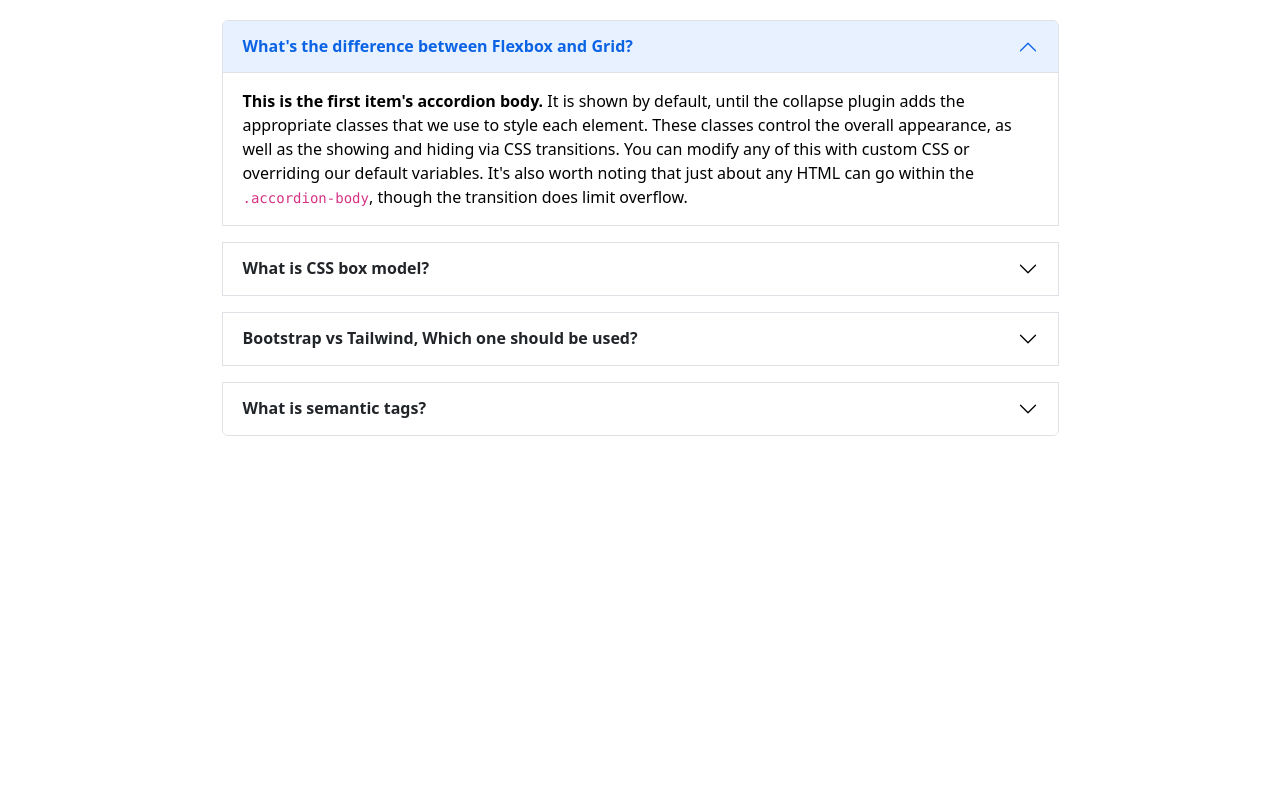
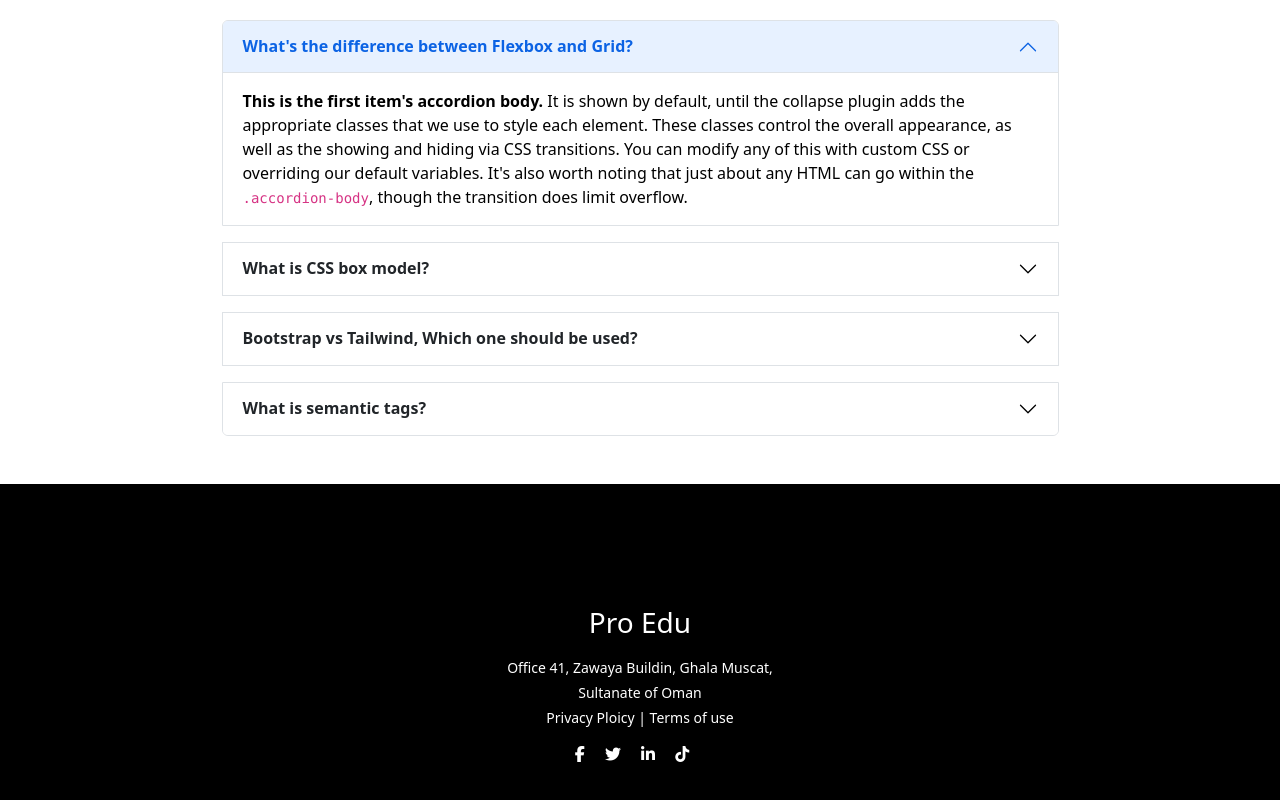
Before and after one commit to Saeedullah15/edtech-website, a plain HTML site: page index.html in a window 1280 px wide. Shown: the part 1754-2554 px from the top of the page. Before the commit the page ends 2238 px from the top, so only its background shows below. Drawn offline with nearby package versions, Linux system fonts and the light colour scheme.

Commit message:
footer done

```diff
--- a/index.html
+++ b/index.html
@@ -298,14 +298,27 @@
         <!-- FAQ section end -->
     </main>
 
-    <footer>
-
+    <footer style="height: 400px; line-height: 8px;" class="bg-black d-flex align-items-center justify-content-center">
+        <div class="text-white text-center">
+            <h3 class="mb-4">Pro Edu</h3>
+            <p><small>Office 41, Zawaya Buildin, Ghala Muscat, </small></p>
+            <p><small>Sultanate of Oman</small></p>
+            <p class="mb-4"><small>Privacy Ploicy | Terms of use</small></p>
+            <div>
+                <i class="me-3 fa-brands fa-facebook-f"></i>
+                <i class="me-3 fa-brands fa-twitter"></i>
+                <i class="me-3 fa-brands fa-linkedin-in"></i>
+                <i class="me-3 fa-brands fa-tiktok"></i>
+            </div>
+        </div>
     </footer>
 
     <!-- JavaScript Bundle with Popper -->
     <script src="https://cdn.jsdelivr.net/npm/bootstrap@5.2.0/dist/js/bootstrap.bundle.min.js"
         integrity="sha384-A3rJD856KowSb7dwlZdYEkO39Gagi7vIsF0jrRAoQmDKKtQBHUuLZ9AsSv4jD4Xa"
         crossorigin="anonymous"></script>
+    <!-- font-awesome -->
+    <script src="https://kit.fontawesome.com/b3c36aeffc.js" crossorigin="anonymous"></script>
 </body>
 
 </html>
```
